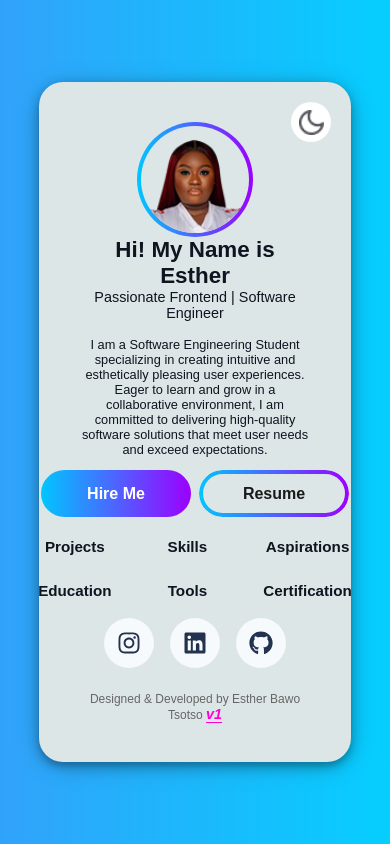
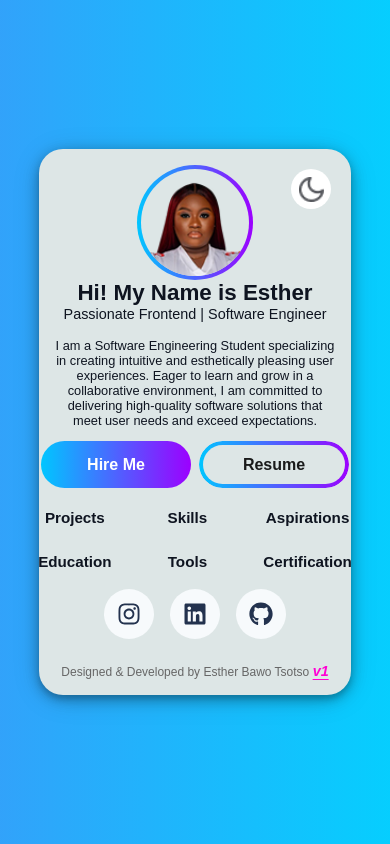
Before and after one commit to estheticallybawo/esther-portfolio-v2, a React (Vite) app: page / in a window 390 px wide. Built offline with nearby package versions, Linux system fonts and the light colour scheme; a web font is replaced by a local one.

Commit message:
Mobile Fixes

```diff
--- a/src/App.module.css
+++ b/src/App.module.css
@@ -3,8 +3,7 @@
   display: flex;
   align-items: center;
   justify-content: center;
-  overflow: hidden;
-
+  overflow: auto;
   background: linear-gradient(270deg, #00d4ff, #AE26EF);
   background-size: 400% 400%;
   animation: moveGradient 15s ease infinite;
--- a/src/components/ProfileCard.module.css
+++ b/src/components/ProfileCard.module.css
@@ -15,7 +15,7 @@
     justify-content: center;
     background: #DDE6E6 ;
     border-radius: 1.5rem;
-    padding: 1.5rem;
+    padding: 0.9rem;
     width: 100%;
     max-width: 400px;
     box-shadow: var(--shadow-lg);
@@ -996,6 +996,7 @@
     .certificationsModal,
     .aspirationsModal {
       top: 20px;
+      bottom: 20px;
       left: 50%;
       max-width: 70%;
       max-height: 60%;
@@ -1003,7 +1004,6 @@
       border-radius: 1rem;
       transform: translate(-50%, 0);
       padding: 1rem;
-      margin: 0 auto;
       box-shadow: var(--shadow-lg);
       animation: mobileModalFadeIn 0.4s cubic-bezier(0.16, 1, 0.3, 1) forwards;
     }
@@ -1016,8 +1016,9 @@
       height: 80%;
       align-items: center;
       justify-content: center;
-      padding: 2.5rem;
-      margin: 0 auto;
+      padding: 1rem;
+      margin-top: 20px;
+      margin-bottom: 20px;
       overflow: hidden;
     }
 
--- a/src/index.css
+++ b/src/index.css
@@ -6,5 +6,5 @@
 
   html, body {
     height: 100%;
-    overflow: hidden;
+    overflow: auto;
   }
```
